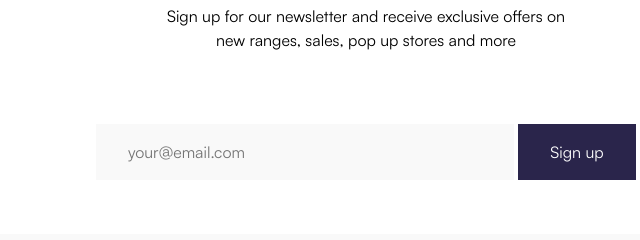
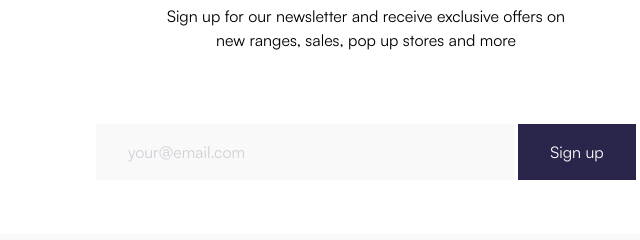
Before and after one commit to asyayus/frontend-homework, a plain HTML site: page hw6.3/index.html in a window 1280 px wide. Shown: the part 3000-3240 px from the top of the page, 274-914 px from the left. Drawn offline with Linux system fonts and the light colour scheme.

Commit message:
placeholder color changed

```diff
--- a/hw6.3/assets/styles/style.css
+++ b/hw6.3/assets/styles/style.css
@@ -289,6 +289,10 @@ h1, h2, h3, h4, p, a {
     font-family: "Satoshi";
 }
 
+.sign-up input[type=text]::placeholder {
+    color: rgba(208, 207, 213, 1);
+}
+
 .sign-up input[type=submit] {
     width: 118px;
     height: 56px;
```
